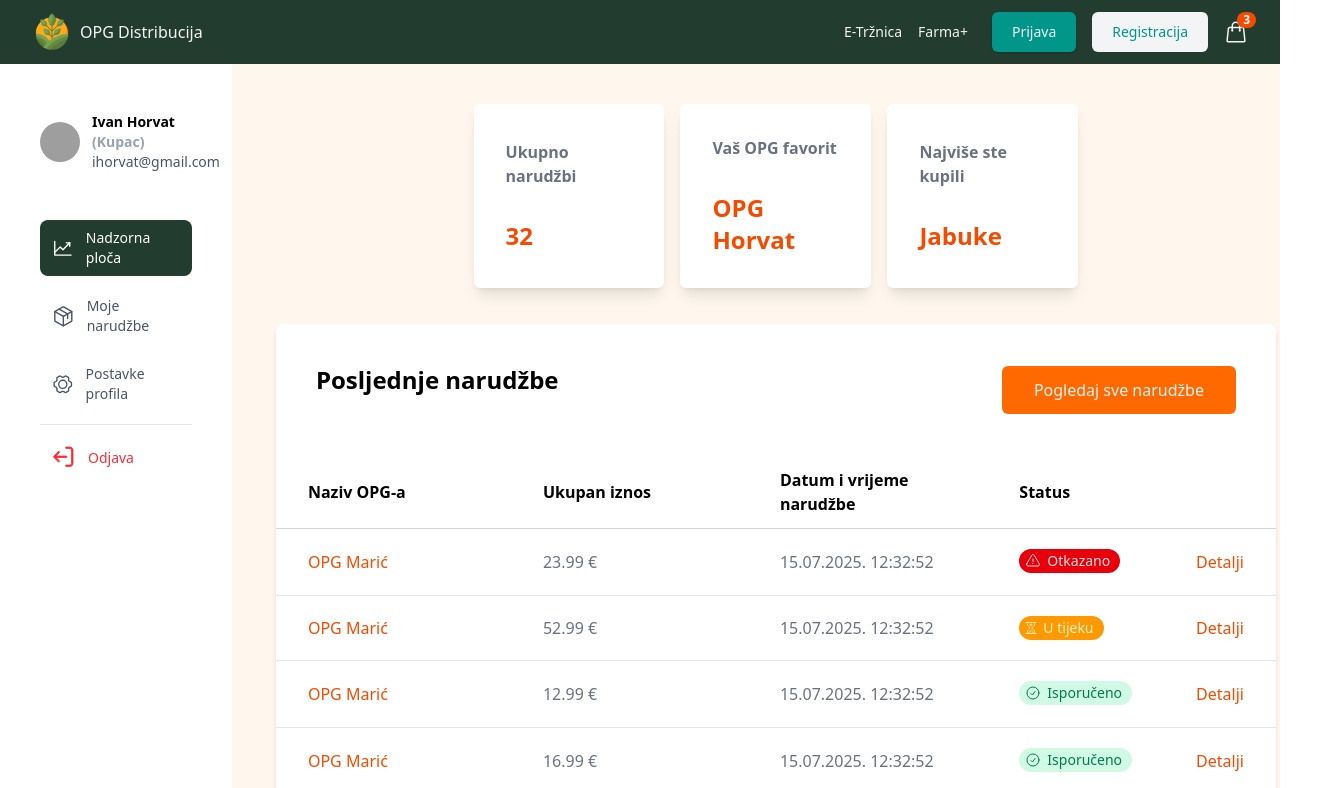
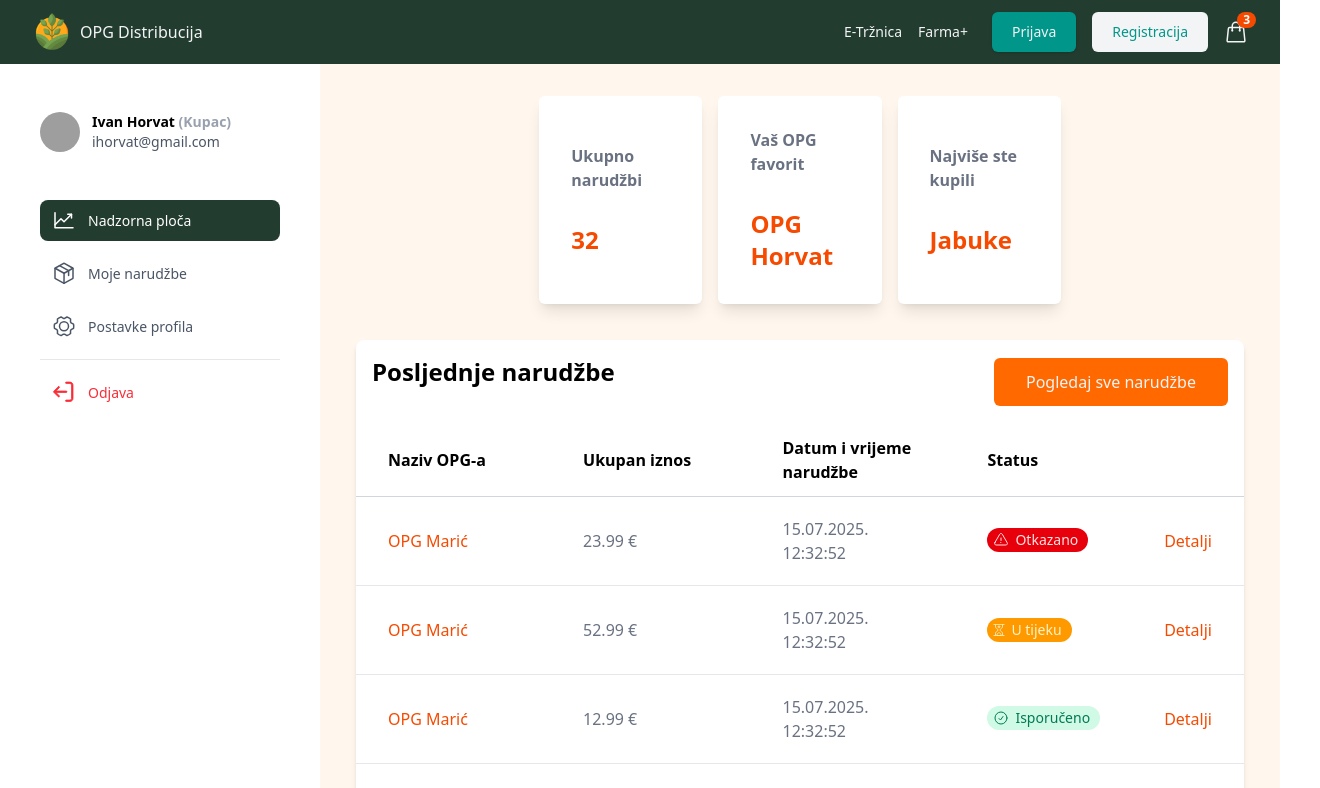
Before and after one commit to JosipRelic/DIPLOMSKI-OpgDistribucija, a Vue app in the folder Frontend/: page /profil/kupac in a window 1280 px wide. Shown: the top 788 px of the page, 1320 px wide, since content can reach past the window. Built offline with nearby package versions, Linux system fonts and the light colour scheme; grey boxes are pictures that could not be loaded.

Commit message:
Popravljena responzivnost izbornika na manjim ekranima na profilu kupca

```diff
--- a/Frontend/src/components/profili/kupac/profilKupacIzbornik.vue
+++ b/Frontend/src/components/profili/kupac/profilKupacIzbornik.vue
@@ -1,5 +1,5 @@
 <template>
-  <aside class="w-full md:w-80 bg-white p-10 flex flex-col justify-between">
+  <aside class="w-full h-full min-h-screen bg-white p-10 flex flex-col justify-between">
     <div>
       <div
         class="group flex items-center pr-3 py-2 text-sm text-gray-600 rounded-lg justify-between cursor-pointer"
--- a/Frontend/src/components/profili/kupac/profilKupacNadzornaPlocaPosljednjeNarudzbe.vue
+++ b/Frontend/src/components/profili/kupac/profilKupacNadzornaPlocaPosljednjeNarudzbe.vue
@@ -2,7 +2,7 @@
   <section>
     <div class="flex justify-center items-center p-5">
       <div class="w-full max-w-7xl rounded-lg overflow-x-auto bg-white shadow-md">
-        <div class="p-10 min-w-[1000px]">
+        <div class="p-4 min-w-full">
           <div class="flex justify-between items-center">
             <div>
               <p class="text-2xl font-bold mb-5">Posljednje narudžbe</p>
@@ -13,7 +13,7 @@
           </div>
         </div>
 
-        <table class="w-full text-left min-w-[1000px]">
+        <table class="w-full text-left">
           <thead>
             <tr>
               <th class="px-8 py-3 border-b border-gray-300 w-[25%]">Naziv OPG-a</th>
--- a/Frontend/src/components/profili/kupac/profilKupacNadzornaPlocaStatistika.vue
+++ b/Frontend/src/components/profili/kupac/profilKupacNadzornaPlocaStatistika.vue
@@ -1,7 +1,7 @@
 <template>
   <div class="flex justify-center items-center p-4 w-full">
-    <div class="sm:w-[60%]">
-      <div class="grid grid-cols-1 lg:grid-cols-3 gap-4">
+    <div class="w-full px-2 sm:w-[90%] md:w-[80%] lg:w-[60%]">
+      <div class="grid grid-cols-1 xl:grid-cols-3 gap-4">
         <div
           class="p-8 bg-white rounded-md shadow-lg flex flex-col lg:items-start lg:border-b-0 items-center justify-center"
         >
--- a/Frontend/src/views/profili/kupac/ProfilKupacView.vue
+++ b/Frontend/src/views/profili/kupac/ProfilKupacView.vue
@@ -1,9 +1,11 @@
 <template>
   <section>
-    <div class="flex md:min-h-screen">
-      <ProfilKupacIzbornik />
+    <div class="flex flex-col lg:flex-row min-h-screen">
+      <div class="w-full lg:w-80 bg-white">
+        <ProfilKupacIzbornik />
+      </div>
 
-      <main class="md:flex-1 md:block p-6 hidden">
+      <main class="flex-1 w-full p-4">
         <router-view />
       </main>
     </div>
```
